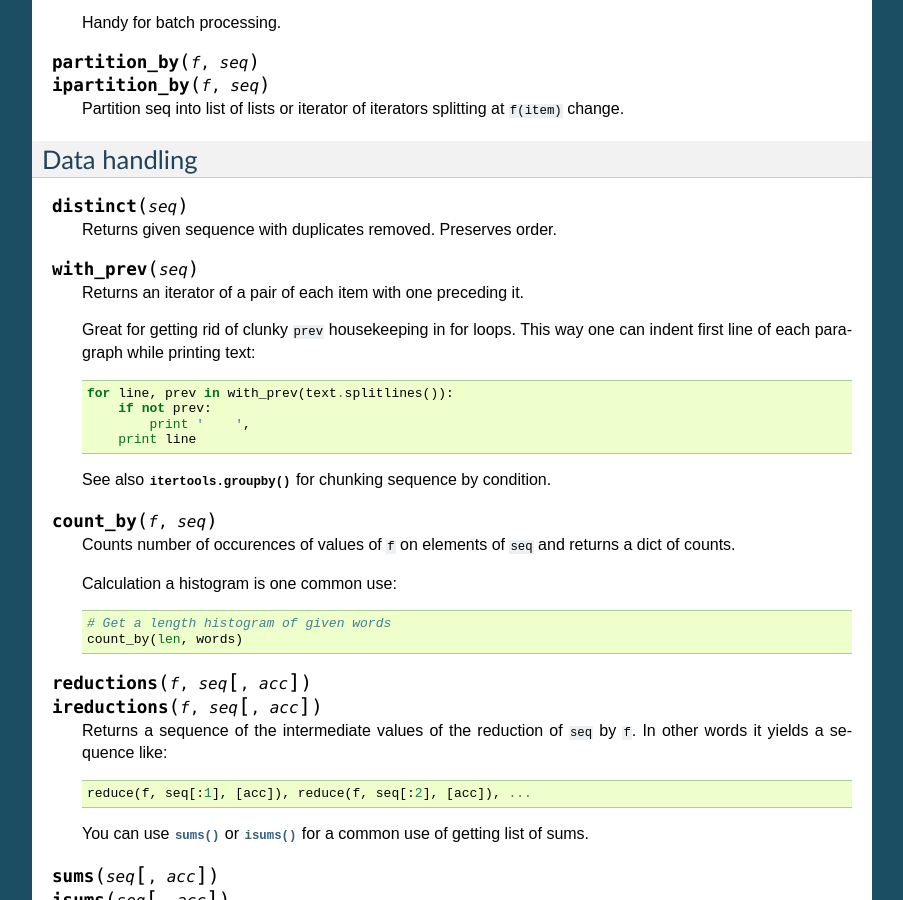
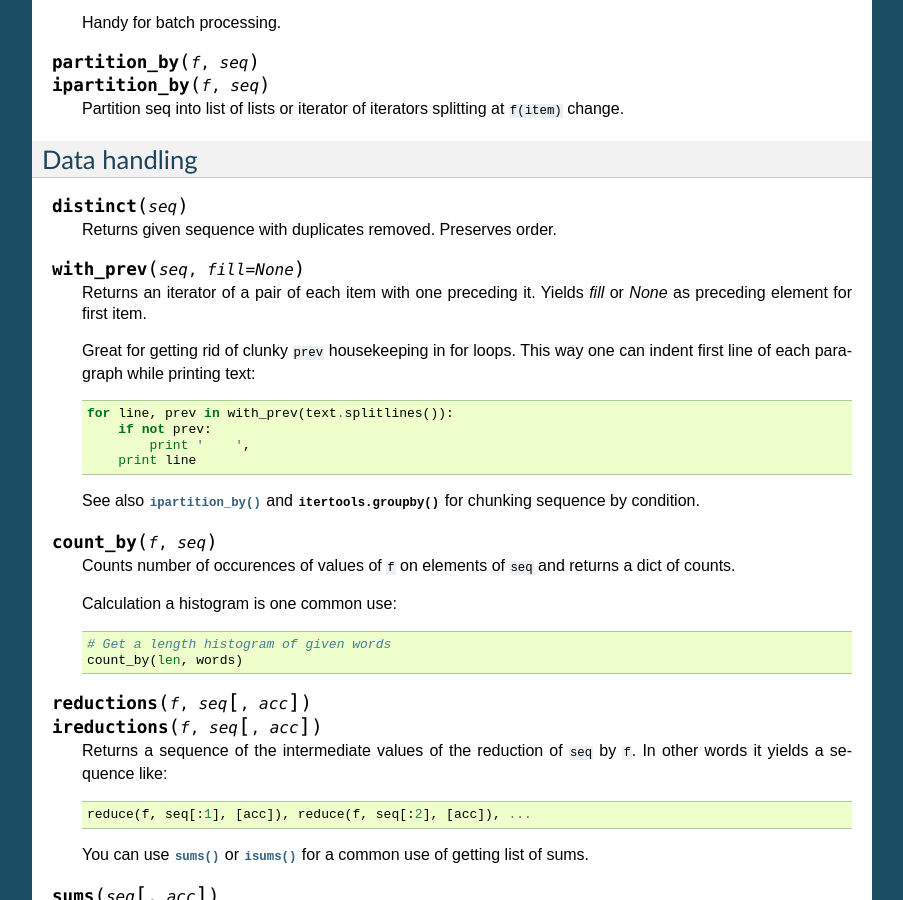
Before and after one commit to Jamaal224/funcy, a Sphinx documentation site: the page built from docs/seqs.rst, in a window 1280 px wide and 900 px high, scrolled down 7186 px. Shown: the whole window, without its empty margins (198-1101 px from the left). Built offline with Sphinx 7.4.7, drawn with Linux system fonts in a browser that asks for light colours; pages that are not in the unit, such as notebooks, are missing from menus.

Commit message:
Updated with_prev() docs
- added fill argument,
- added ipartition_by to see also.

```diff
--- a/docs/seqs.rst
+++ b/docs/seqs.rst
@@ -425,9 +425,9 @@ Data handling
     Returns given sequence with duplicates removed. Preserves order.
 
 
-.. function:: with_prev(seq)
+.. function:: with_prev(seq, fill=None)
 
-    Returns an iterator of a pair of each item with one preceding it.
+    Returns an iterator of a pair of each item with one preceding it. Yields `fill` or `None` as preceding element for first item.
 
     Great for getting rid of clunky ``prev`` housekeeping in for loops. This way one can indent first line of each paragraph while printing text::
 
@@ -436,7 +436,7 @@ Data handling
                 print '    ',
             print line
 
-    See also :func:`itertools.groupby` for chunking sequence by condition.
+    See also :func:`ipartition_by` and :func:`itertools.groupby` for chunking sequence by condition.
 
 
 .. function:: count_by(f, seq)
```
